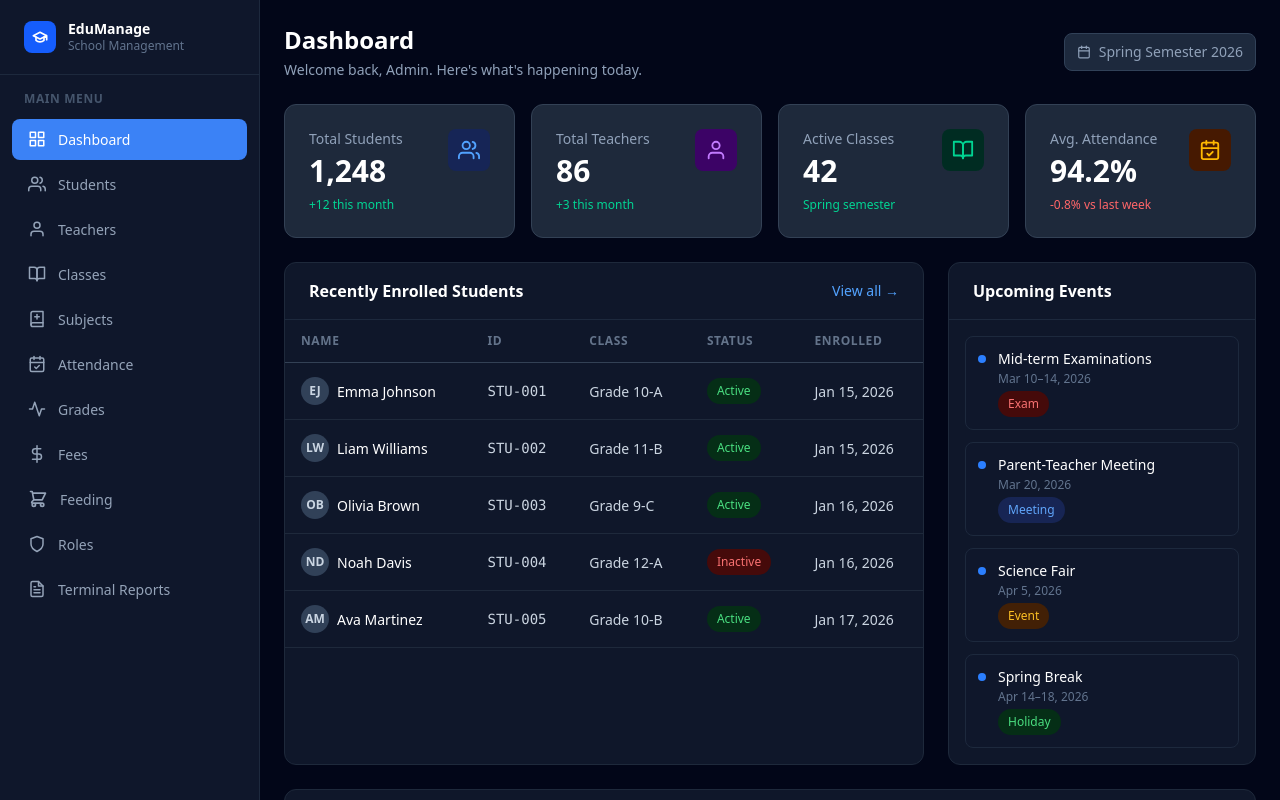
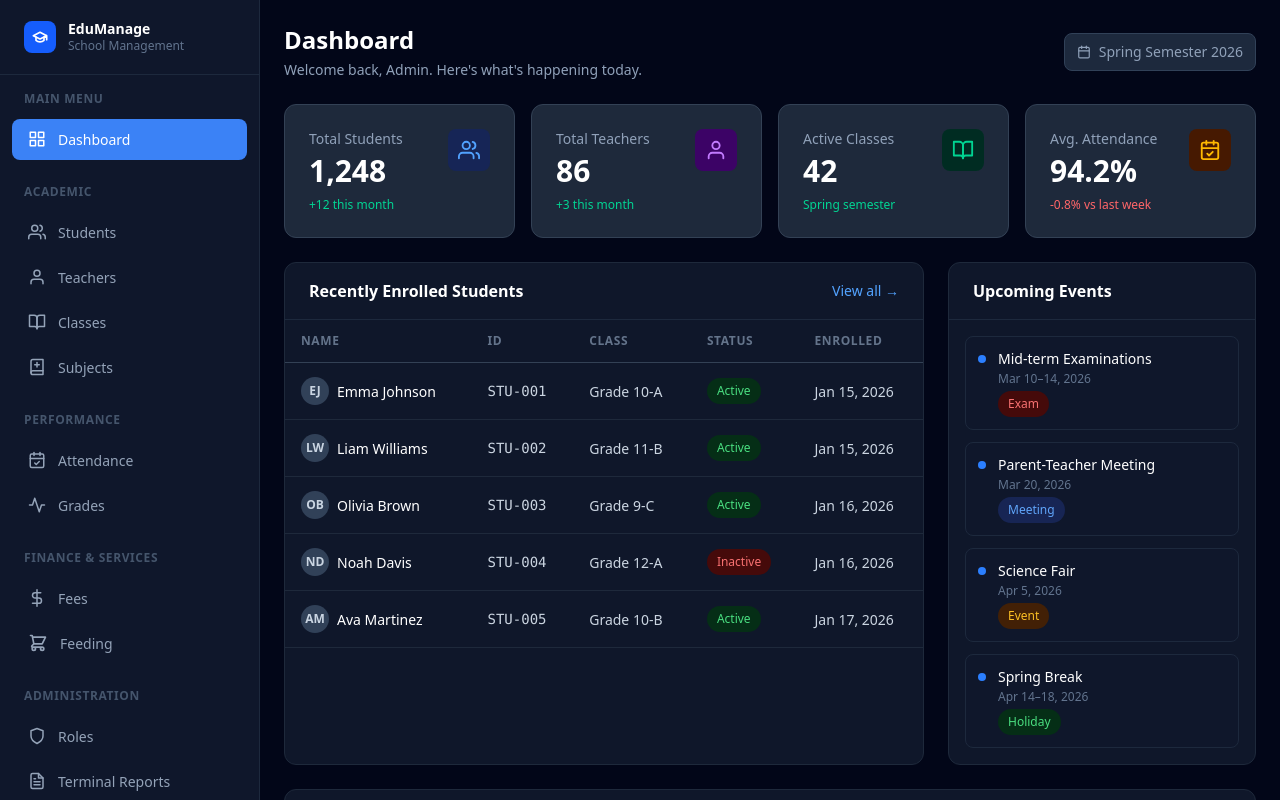
Before and after one commit to lilromeo2290/Clipe233_Edu, a Next.js app: page / in a window 1280 px wide. Shown: the top 800 px of the page. Built offline with nearby package versions, Linux system fonts and the light colour scheme.

Commit message:
feat: categorize sidebar navigation with separate sections

```diff
--- a/src/components/layout/Sidebar.tsx
+++ b/src/components/layout/Sidebar.tsx
@@ -154,7 +154,87 @@ export default function Sidebar() {
         <p className="text-slate-600 text-xs font-semibold uppercase tracking-wider px-3 mb-3">
           Main Menu
         </p>
-        {navItems.map((item) => {
+        {navItems.slice(0, 1).map((item) => {
+          const isActive =
+            item.href === "/"
+              ? pathname === "/"
+              : pathname.startsWith(item.href);
+          return (
+            <Link
+              key={item.href}
+              href={item.href}
+              className={`sidebar-link ${isActive ? "active" : ""}`}
+            >
+              {item.icon}
+              {item.label}
+            </Link>
+          );
+        })}
+
+        <p className="text-slate-600 text-xs font-semibold uppercase tracking-wider px-3 mt-6 mb-3">
+          Academic
+        </p>
+        {navItems.slice(1, 5).map((item) => {
+          const isActive =
+            item.href === "/"
+              ? pathname === "/"
+              : pathname.startsWith(item.href);
+          return (
+            <Link
+              key={item.href}
+              href={item.href}
+              className={`sidebar-link ${isActive ? "active" : ""}`}
+            >
+              {item.icon}
+              {item.label}
+            </Link>
+          );
+        })}
+
+        <p className="text-slate-600 text-xs font-semibold uppercase tracking-wider px-3 mt-6 mb-3">
+          Performance
+        </p>
+        {navItems.slice(5, 7).map((item) => {
+          const isActive =
+            item.href === "/"
+              ? pathname === "/"
+              : pathname.startsWith(item.href);
+          return (
+            <Link
+              key={item.href}
+              href={item.href}
+              className={`sidebar-link ${isActive ? "active" : ""}`}
+            >
+              {item.icon}
+              {item.label}
+            </Link>
+          );
+        })}
+
+        <p className="text-slate-600 text-xs font-semibold uppercase tracking-wider px-3 mt-6 mb-3">
+          Finance & Services
+        </p>
+        {navItems.slice(7, 9).map((item) => {
+          const isActive =
+            item.href === "/"
+              ? pathname === "/"
+              : pathname.startsWith(item.href);
+          return (
+            <Link
+              key={item.href}
+              href={item.href}
+              className={`sidebar-link ${isActive ? "active" : ""}`}
+            >
+              {item.icon}
+              {item.label}
+            </Link>
+          );
+        })}
+
+        <p className="text-slate-600 text-xs font-semibold uppercase tracking-wider px-3 mt-6 mb-3">
+          Administration
+        </p>
+        {navItems.slice(9).map((item) => {
           const isActive =
             item.href === "/"
               ? pathname === "/"
```
